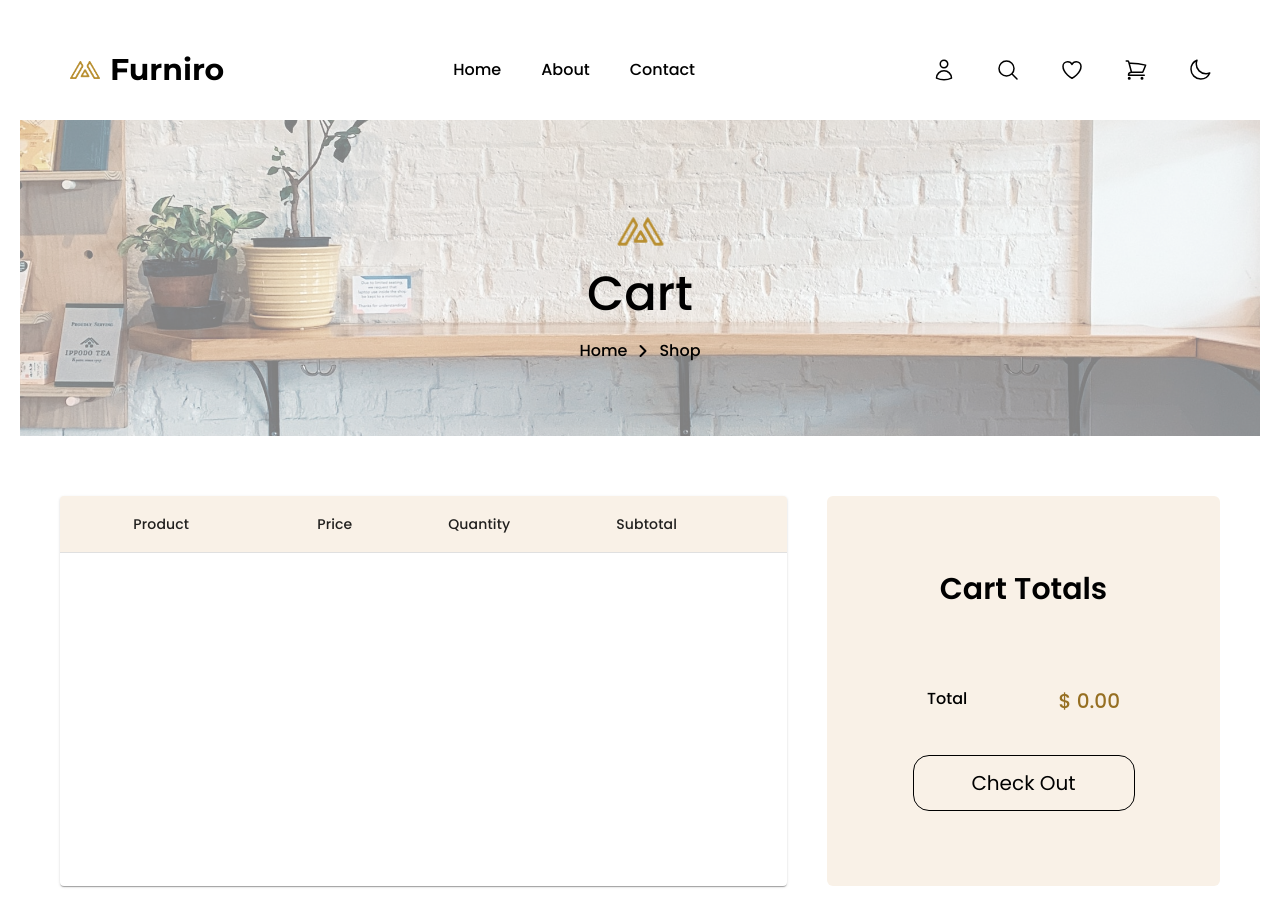
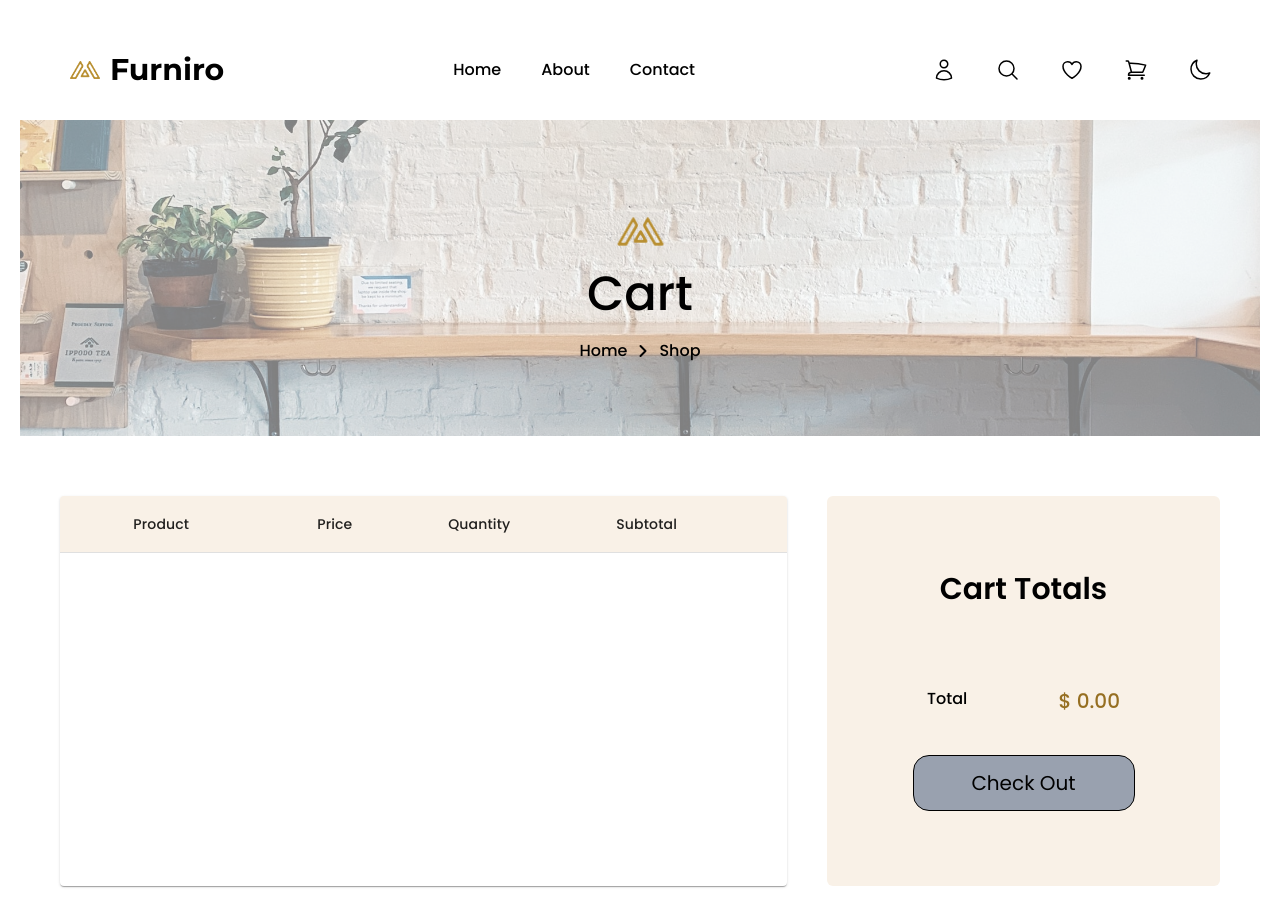
Before and after one commit to priscilagonzalezgonzalez/EcommerceFrontend, a React (Vite) app: page /cart in a window 1280 px wide. Built offline with nearby package versions, Linux system fonts and the light colour scheme.

Commit message:
[ADD] to Checkout Button, disabled checkout when there're no items in the cart

```diff
--- a/src/components/cart/CheckoutButton.tsx
+++ b/src/components/cart/CheckoutButton.tsx
@@ -1,10 +1,16 @@
 import { Link } from "@tanstack/react-router";
+import { useCartStore } from "../../stores/useCartStore";
 
 const CheckoutButton = () => {
+    const totalItems = useCartStore((state) => state.totalItems);
+
     return (
         <>
         <Link to="/checkout">
-            <button className="border w-[222px] h-[56px] rounded-2xl poppins-regular text-xl cursor-pointer hover:bg-medium-gold hover:text-white">
+            <button
+            disabled={totalItems === 0}
+            className="border w-[222px] h-[56px] rounded-2xl poppins-regular text-xl cursor-pointer hover:bg-medium-gold hover:text-white
+            disabled:bg-gray-400 disabled:cursor-not-allowed">
                 Check Out
             </button>
         </Link>
```
